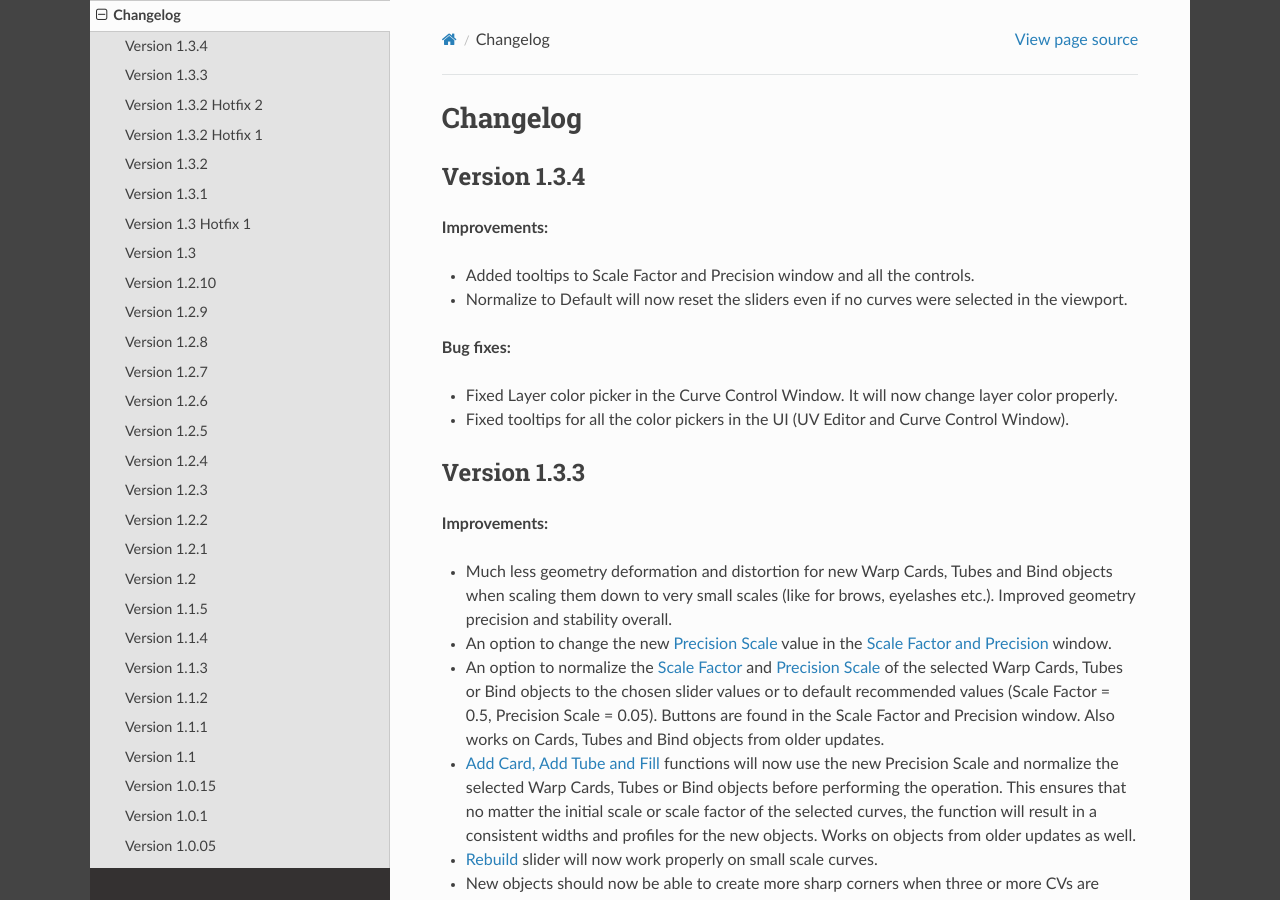
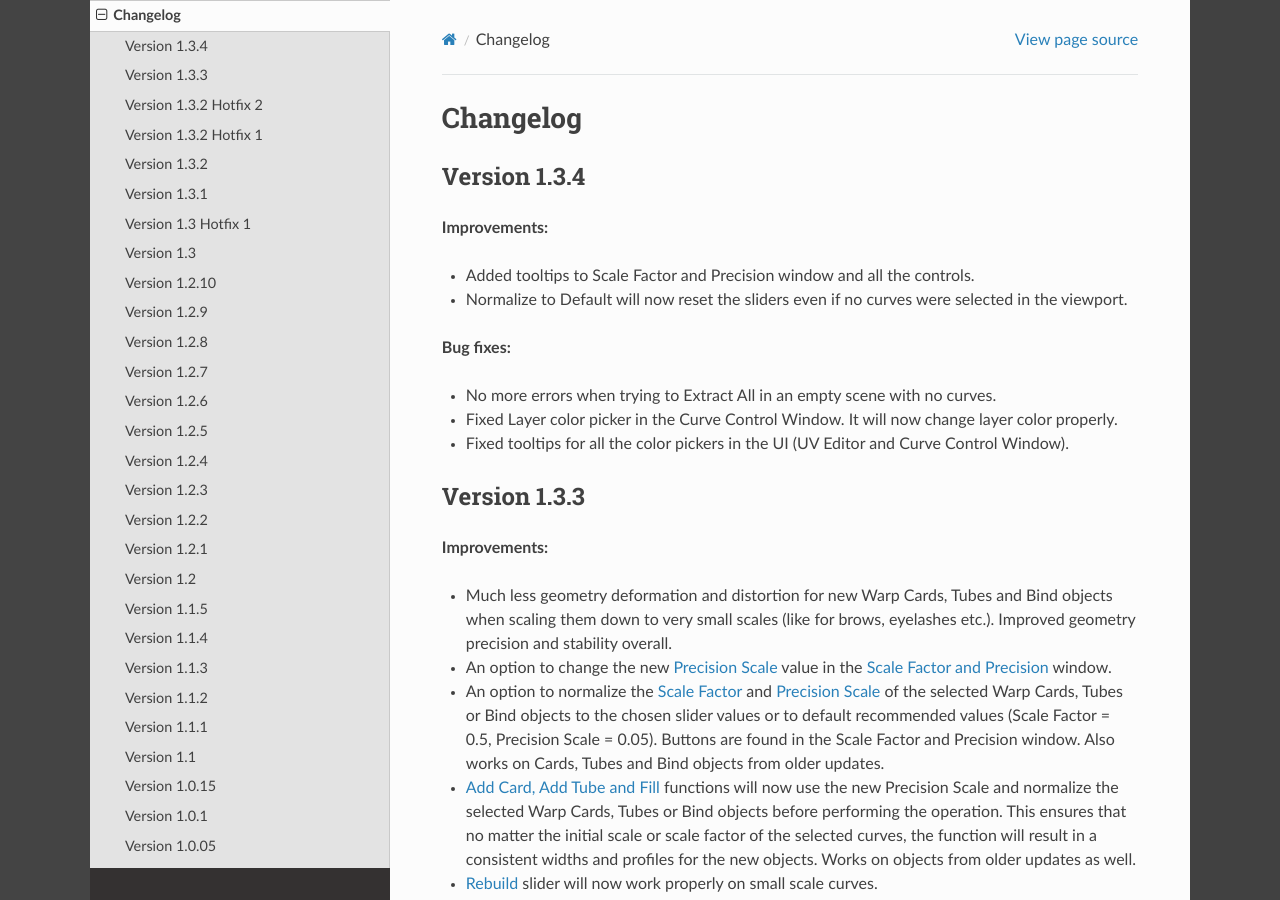
Before and after one commit to Video-Nomad/gs-curvetools-docs, a Sphinx documentation site: the page built from docs/source/changelog.rst, in a window 1280 px wide and 900 px high. Built offline with Sphinx 7.4.7 and the Read the Docs theme 2.0.0, drawn with Linux system fonts in a browser that asks for light colours; pages that are not in the unit, such as notebooks, are missing from menus.

Commit message:
Added to changelog

```diff
--- a/docs/source/changelog.rst
+++ b/docs/source/changelog.rst
@@ -14,6 +14,7 @@ Version 1.3.4
 
 **Bug fixes:**
 
+- No more errors when trying to Extract All in an empty scene with no curves.
 - Fixed Layer color picker in the Curve Control Window. It will now change layer color properly.
 - Fixed tooltips for all the color pickers in the UI (UV Editor and Curve Control Window).
 
```
